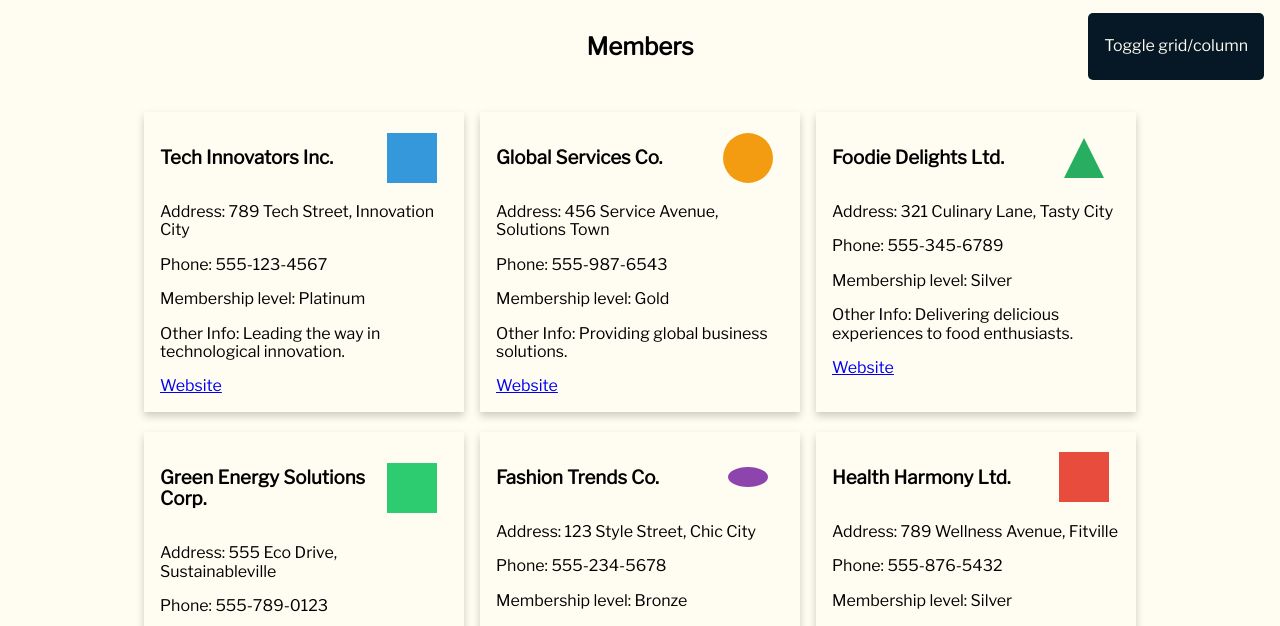
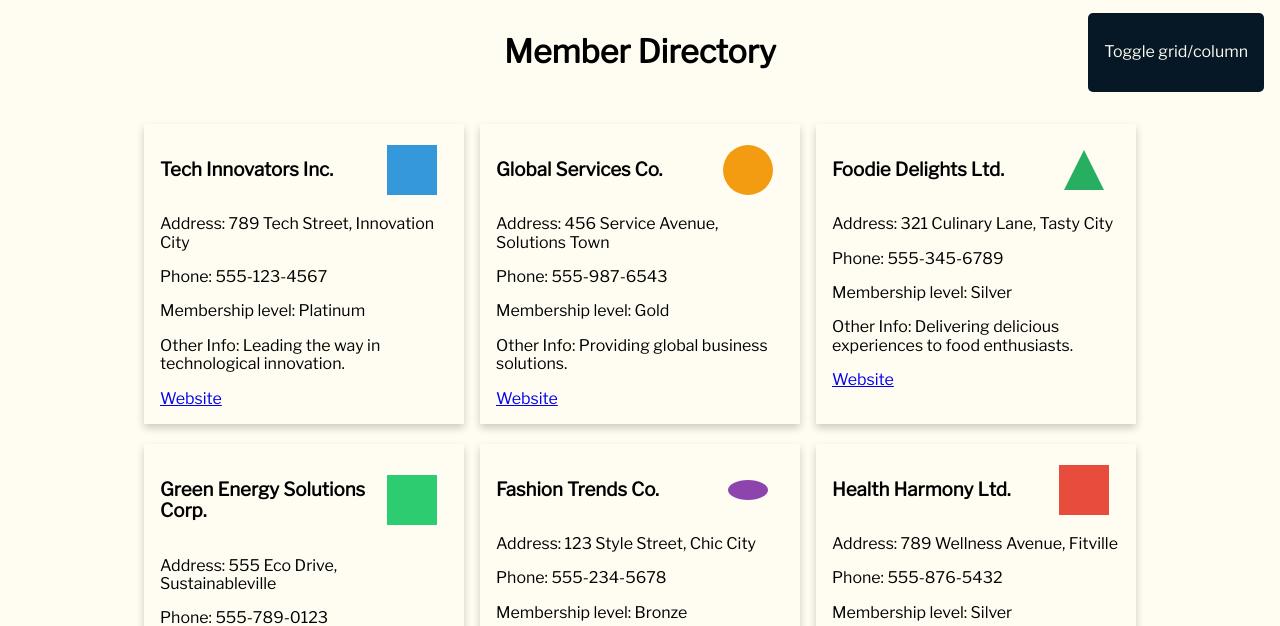
Before and after one commit to AaronCDee/wdd230, a plain HTML site: page chamber/directory.html in a window 1280 px wide. Shown: the part 179-805 px from the top of the page. Drawn offline with nearby package versions, Linux system fonts and the light colour scheme.

Commit message:
fix: fix title

```diff
--- a/chamber/directory.html
+++ b/chamber/directory.html
@@ -5,14 +5,14 @@
   <meta charset="UTF-8">
   <meta name="viewport" content="width=device-width, initial-scale=1.0">
   <meta name="description"
-    content="Austin Chamber of Commerce - Fostering collaboration, networking, and economic growth.">
+    content="Austin Chamber of Commerce - Member Directory">
   <meta name="author" content="Aaron Delate">
   <link rel="icon" href="favicon.ico" type="image/x-icon">
-  <meta property="og:title" content="Austin Chamber of Commerce">
+  <meta property="og:title" content="Austin Chamber of Commerce - Member Directory">
   <meta property="og:type" content="website">
   <meta property="og:image" content="https://aaroncdee.github.io/wdd230/chamber/images/austin-chamber-logo.png">
-  <meta property="og:url" content="https://aaroncdee.github.io/wdd230/chamber/">
-  <title>Austin Chamber of Commerce</title>
+  <meta property="og:url" content="https://aaroncdee.github.io/wdd230/chamber/directory.html">
+  <title>Austin Chamber of Commerce - Member Directory</title>
   <link rel="stylesheet" href="styles/normalize.css">
   <link rel="stylesheet" href="styles/base.css">
   <link rel="stylesheet" href="styles/larger.css">
@@ -38,7 +38,7 @@
     <section>
       <div class="member-header">
         <div></div>
-        <h2 class="text-center">Members</h2>
+        <h1 class="text-center">Member Directory</h1>
         <button type="button" id="member-grid-toggle">Toggle grid/column</button>
       </div>
 
```
